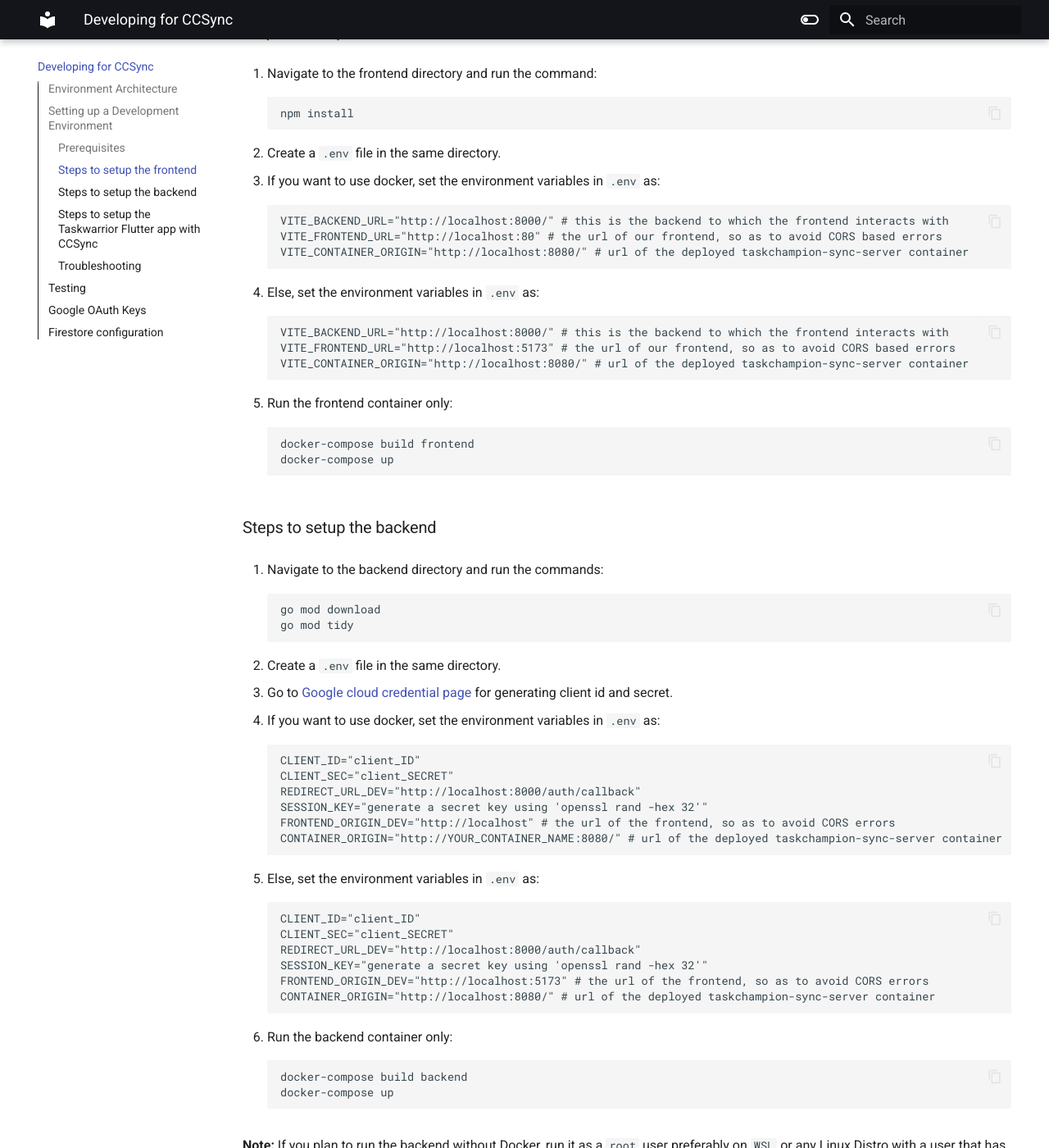
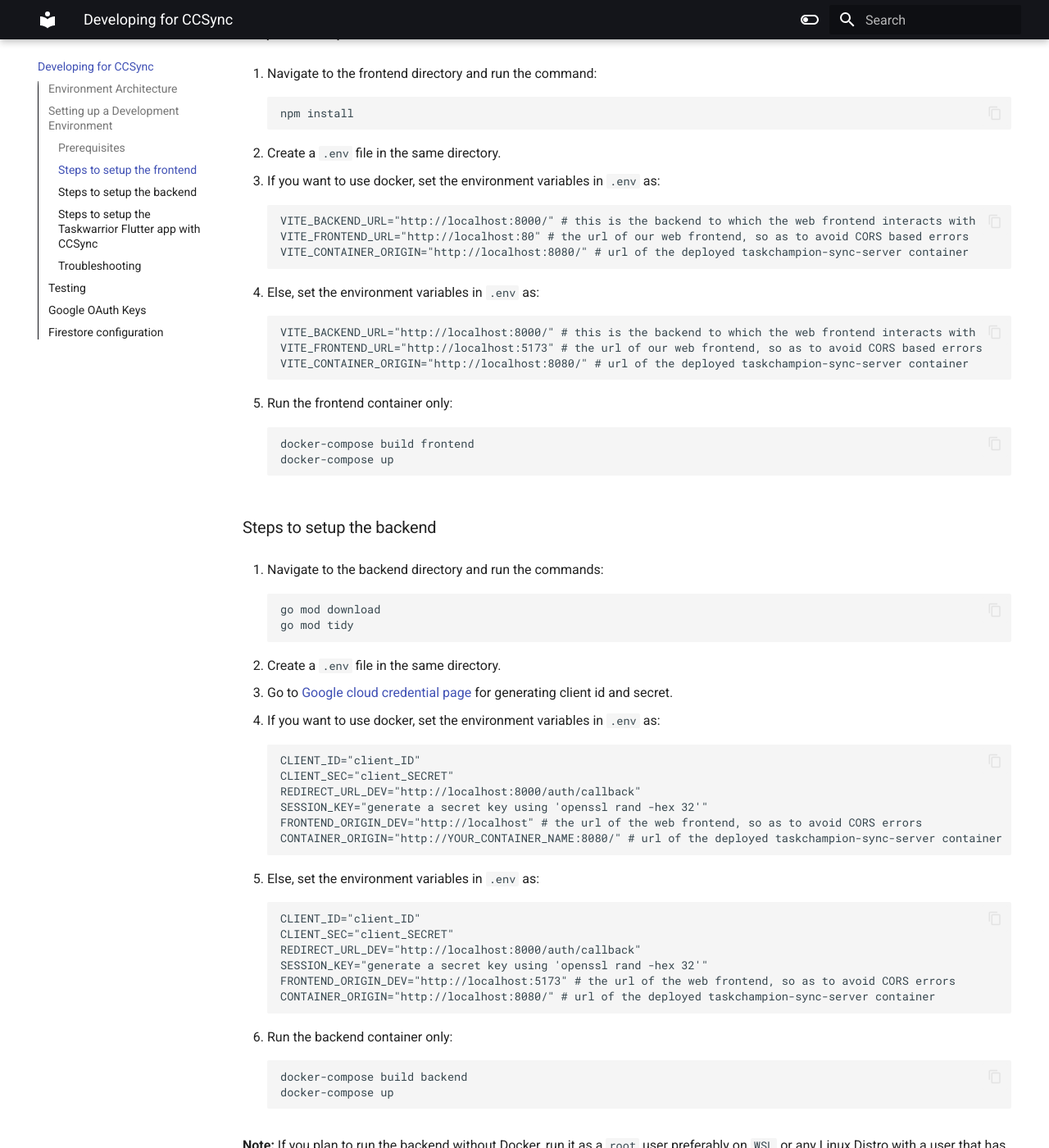
Before and after one commit to its-me-abhishek/ccsync-docs, an MkDocs documentation site: the page built from docs/index.md, in a window 1280 px wide and 1400 px high, scrolled down 1248 px. Shown: the whole window at 82% size. Built offline with MkDocs 1.6.1 and Material for MkDocs 9.7.7, drawn with Linux system fonts in a browser that asks for light colours.

Commit message:
Update index.md

```diff
--- a/docs/index.md
+++ b/docs/index.md
@@ -36,14 +36,14 @@ The diagram below is a representation of how various components are connected to
 
 3.  If you want to use docker, set the environment variables in `.env` as:
 
-        VITE_BACKEND_URL="http://localhost:8000/" # this is the backend to which the frontend interacts with
-        VITE_FRONTEND_URL="http://localhost:80" # the url of our frontend, so as to avoid CORS based errors
+        VITE_BACKEND_URL="http://localhost:8000/" # this is the backend to which the web frontend interacts with
+        VITE_FRONTEND_URL="http://localhost:80" # the url of our web frontend, so as to avoid CORS based errors
         VITE_CONTAINER_ORIGIN="http://localhost:8080/" # url of the deployed taskchampion-sync-server container
 
 4.  Else, set the environment variables in `.env` as:
 
-        VITE_BACKEND_URL="http://localhost:8000/" # this is the backend to which the frontend interacts with
-        VITE_FRONTEND_URL="http://localhost:5173" # the url of our frontend, so as to avoid CORS based errors
+        VITE_BACKEND_URL="http://localhost:8000/" # this is the backend to which the web frontend interacts with
+        VITE_FRONTEND_URL="http://localhost:5173" # the url of our web frontend, so as to avoid CORS based errors
         VITE_CONTAINER_ORIGIN="http://localhost:8080/" # url of the deployed taskchampion-sync-server container
 
 5.  Run the frontend container only:
@@ -68,7 +68,7 @@ The diagram below is a representation of how various components are connected to
         CLIENT_SEC="client_SECRET"
         REDIRECT_URL_DEV="http://localhost:8000/auth/callback"
         SESSION_KEY="generate a secret key using 'openssl rand -hex 32'"
-        FRONTEND_ORIGIN_DEV="http://localhost" # the url of the frontend, so as to avoid CORS errors
+        FRONTEND_ORIGIN_DEV="http://localhost" # the url of the web frontend, so as to avoid CORS errors
         CONTAINER_ORIGIN="http://YOUR_CONTAINER_NAME:8080/" # url of the deployed taskchampion-sync-server container
 
 5.  Else, set the environment variables in `.env` as:
@@ -77,7 +77,7 @@ The diagram below is a representation of how various components are connected to
         CLIENT_SEC="client_SECRET"
         REDIRECT_URL_DEV="http://localhost:8000/auth/callback"
         SESSION_KEY="generate a secret key using 'openssl rand -hex 32'"
-        FRONTEND_ORIGIN_DEV="http://localhost:5173" # the url of the frontend, so as to avoid CORS errors
+        FRONTEND_ORIGIN_DEV="http://localhost:5173" # the url of the web frontend, so as to avoid CORS errors
         CONTAINER_ORIGIN="http://localhost:8080/" # url of the deployed taskchampion-sync-server container
 
 6.  Run the backend container only:
```
